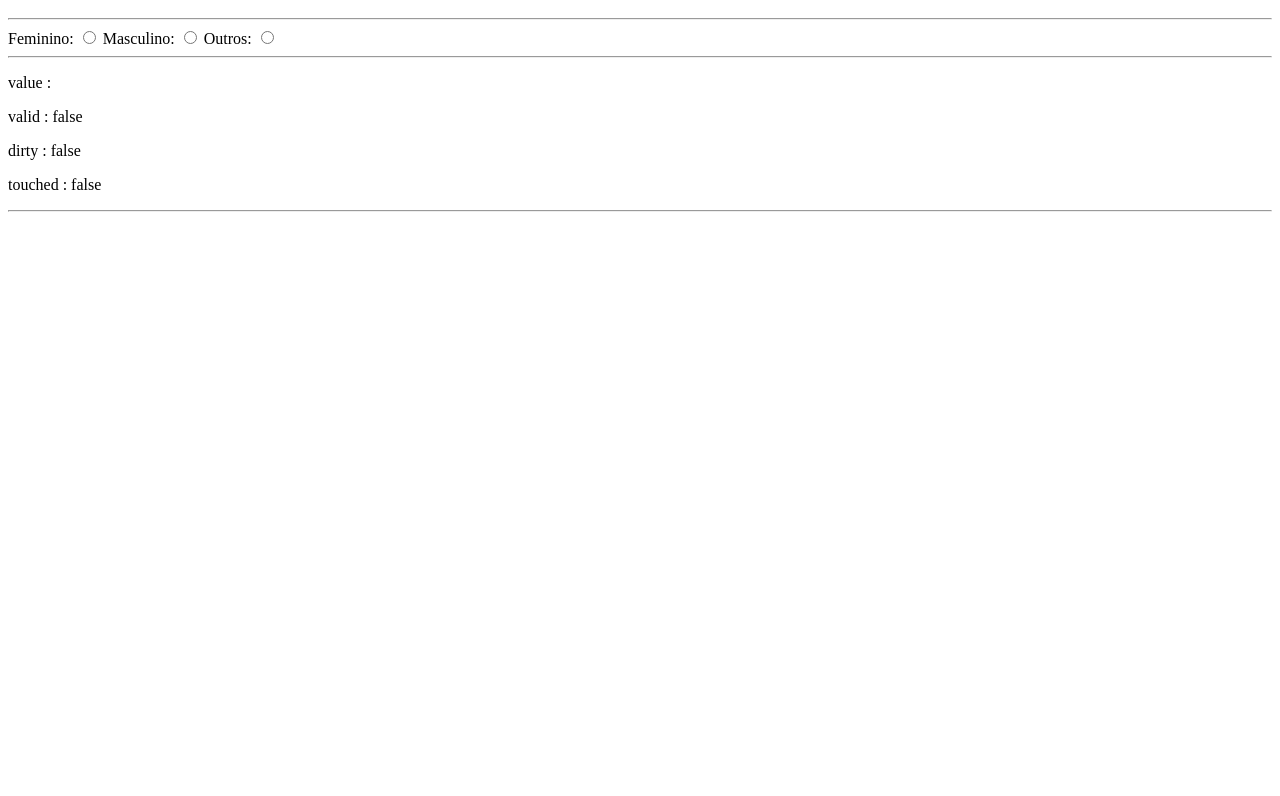
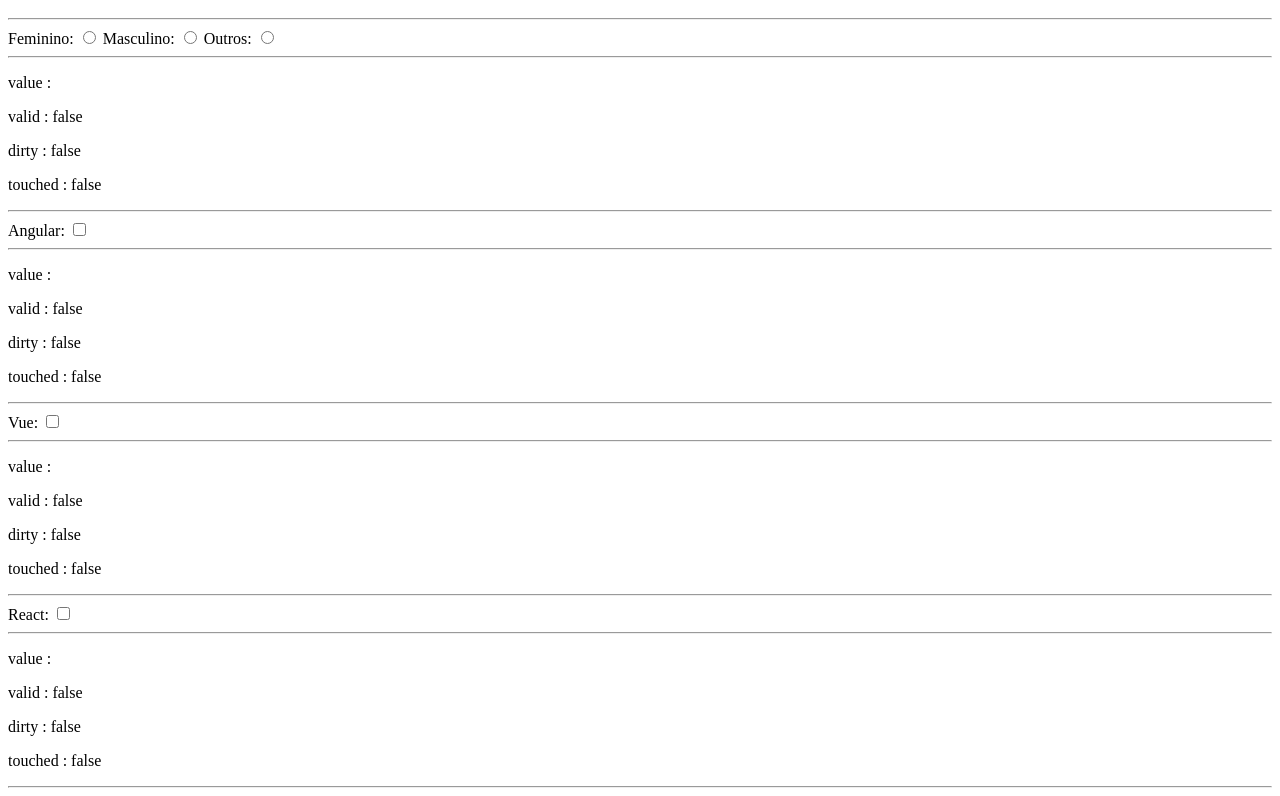
Before and after one commit to WilliamFilh0/Projeto01-Angular, an Angular app: page / in a window 1280 px wide. Shown: the part 339-1135 px from the top of the page. Before the commit the page ends 800 px from the top, so only its background shows below. Built offline with nearby package versions, Linux system fonts and the light colour scheme.

Commit message:
Adicionando o React Checkbox

```diff
--- a/src/app/components/forms/template-driven-forms/template-driven-forms.html
+++ b/src/app/components/forms/template-driven-forms/template-driven-forms.html
@@ -63,4 +63,73 @@
   <!-- O touched informa se o campo foi tocado (clicado) alguma vez -->
   <p>touched : {{ sexo.touched }}</p>
   <hr />
+
+  <label>
+    Angular:
+    <input
+      type="checkbox"
+      value="Angular"
+      name="checkboxAngular"
+      #techAngular="ngModel"
+      [ngModel]="techAngular.value"
+      required
+    />
+  </label>
+
+  <hr />
+  <!-- O value informa o valor do campo-->
+  <p>value : {{ techAngular.value }}</p>
+  <!--O valid informa se o campo foi preenchido -->
+  <p>valid : {{ techAngular.valid }}</p>
+  <!-- O dirty informa se o campo foi sujo(preenchido) alguma vez -->
+  <p>dirty : {{ techAngular.dirty }}</p>
+  <!-- O touched informa se o campo foi tocado (clicado) alguma vez -->
+  <p>touched : {{ techAngular.touched }}</p>
+  <hr />
+
+  <label>
+    Vue:
+    <input
+      type="checkbox"
+      value="Vue"
+      name="checkboxVue"
+      #techVue="ngModel"
+      [ngModel]="techVue.value"
+      required
+    />
+  </label>
+
+  <hr />
+  <!-- O value informa o valor do campo-->
+  <p>value : {{ techVue.value }}</p>
+  <!--O valid informa se o campo foi preenchido -->
+  <p>valid : {{ techVue.valid }}</p>
+  <!-- O dirty informa se o campo foi sujo(preenchido) alguma vez -->
+  <p>dirty : {{ techVue.dirty }}</p>
+  <!-- O touched informa se o campo foi tocado (clicado) alguma vez -->
+  <p>touched : {{ techVue.touched }}</p>
+  <hr />
+
+  <label>
+    React:
+    <input
+      type="checkbox"
+      value="React"
+      name="checkboxReact"
+      #techReact="ngModel"
+      [ngModel]="techReact.value"
+      required
+    />
+  </label>
+
+  <hr />
+  <!-- O value informa o valor do campo-->
+  <p>value : {{ techReact.value }}</p>
+  <!--O valid informa se o campo foi preenchido -->
+  <p>valid : {{ techReact.valid }}</p>
+  <!-- O dirty informa se o campo foi sujo(preenchido) alguma vez -->
+  <p>dirty : {{ techReact.dirty }}</p>
+  <!-- O touched informa se o campo foi tocado (clicado) alguma vez -->
+  <p>touched : {{ techReact.touched }}</p>
+  <hr />
 </form>
```
